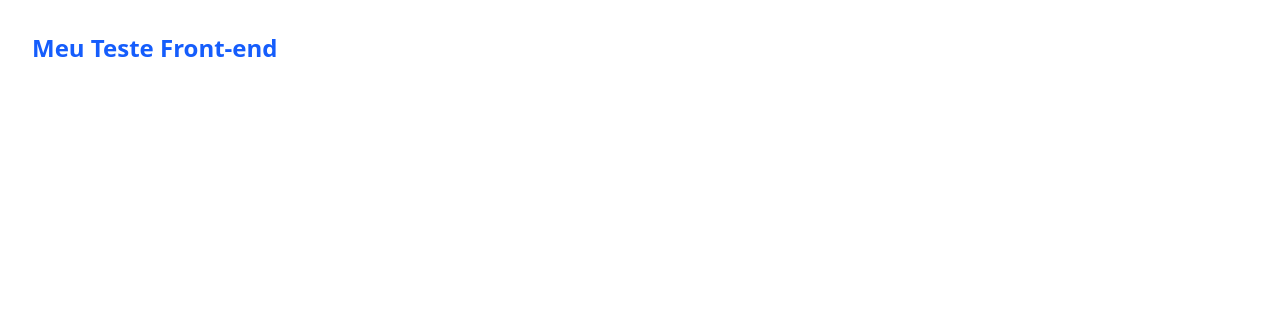
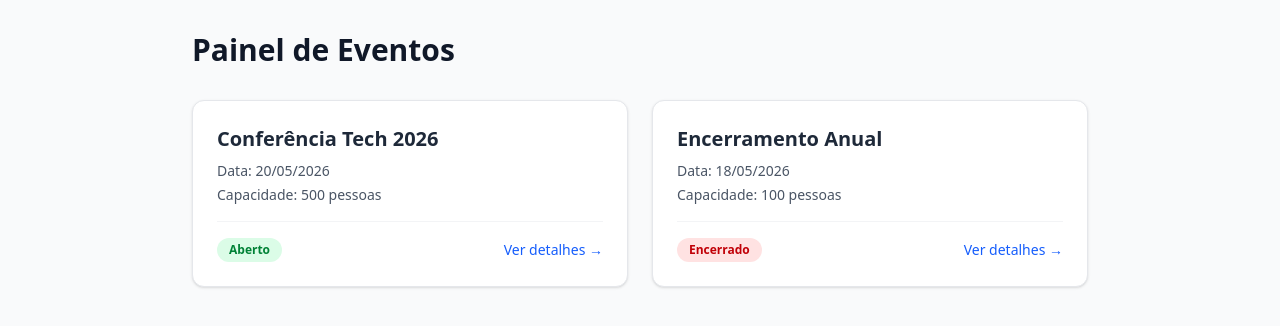
Before and after one commit to marcosads2025/teste-tecnico-front-end, a Next.js app: page / in a window 1280 px wide. Shown: the top 326 px of the page. Built offline with nearby package versions, Linux system fonts and the light colour scheme; data requests are answered from the project's data file.

Commit message:
correção configuração de erro page .tsx

```diff
--- a/app/page.tsx
+++ b/app/page.tsx
@@ -1,7 +1,79 @@
+"use client";
+
+import { useEffect, useState } from "react";
+import { Event } from "../types";
+import { getEvents } from "../services/api";
+
 export default function Home() {
-  return (
-      <main className="p-8">
-        <h1 className="text-2xl font-bold text-blue-600">Meu Teste Front-end</h1>
-      </main>
-  );
+    const [events, setEvents] = useState<Event[]>([]);
+    const [loading, setLoading] = useState(true);
+    const [error, setError] = useState<string | null>(null);
+
+    useEffect(() => {
+        async function loadEvents() {
+            try {
+                const data = await getEvents();
+                setEvents(data);
+            } catch (err) {
+                console.error(err);
+                setError("Não foi possível carregar os eventos. Verifique se a API está rodando.");
+            } finally {
+                setLoading(false);
+            }
+        }
+
+        loadEvents();
+    }, []);
+
+    if (loading) {
+        return (
+            <main className="min-h-screen flex items-center justify-center bg-gray-50">
+                <p className="text-gray-500 animate-pulse text-lg">Carregando eventos...</p>
+            </main>
+        );
+    }
+
+    if (error) {
+        return (
+            <main className="min-h-screen flex items-center justify-center bg-gray-50">
+                <p className="text-red-600 bg-red-50 p-4 rounded-md border border-red-200">{error}</p>
+            </main>
+        );
+    }
+
+    return (
+        <main className="min-h-screen bg-gray-50 p-8 font-sans">
+            <div className="max-w-4xl mx-auto">
+                <h1 className="text-3xl font-bold text-gray-900 mb-8">Painel de Eventos</h1>
+
+                {events.length === 0 ? (
+                    <p className="text-gray-500 text-center py-12">Nenhum evento encontrado no momento.</p>
+                ) : (
+                    <div className="grid grid-cols-1 md:grid-cols-2 gap-6">
+                        {events.map((event) => (
+                            <div key={event.id} className="bg-white p-6 rounded-xl shadow-sm border border-gray-200 hover:shadow-md transition-shadow">
+                                <h2 className="text-xl font-semibold text-gray-800 mb-2">{event.name}</h2>
+                                <div className="flex flex-col gap-1 text-sm text-gray-600 mb-4">
+                                    <p>Data: {new Date(event.date).toLocaleDateString('pt-BR')}</p>
+                                    <p>Capacidade: {event.expectedParticipants} pessoas</p>
+                                </div>
+
+                                <div className="flex items-center justify-between mt-4 pt-4 border-t border-gray-100">
+                  <span className={`px-3 py-1 text-xs font-semibold rounded-full ${
+                      event.status === 'open' ? 'bg-green-100 text-green-700' : 'bg-red-100 text-red-700'
+                  }`}>
+                    {event.status === 'open' ? 'Aberto' : 'Encerrado'}
+                  </span>
+
+                                    <button className="text-blue-600 font-medium text-sm hover:text-blue-800 hover:underline">
+                                        Ver detalhes &rarr;
+                                    </button>
+                                </div>
+                            </div>
+                        ))}
+                    </div>
+                )}
+            </div>
+        </main>
+    );
 }
```
